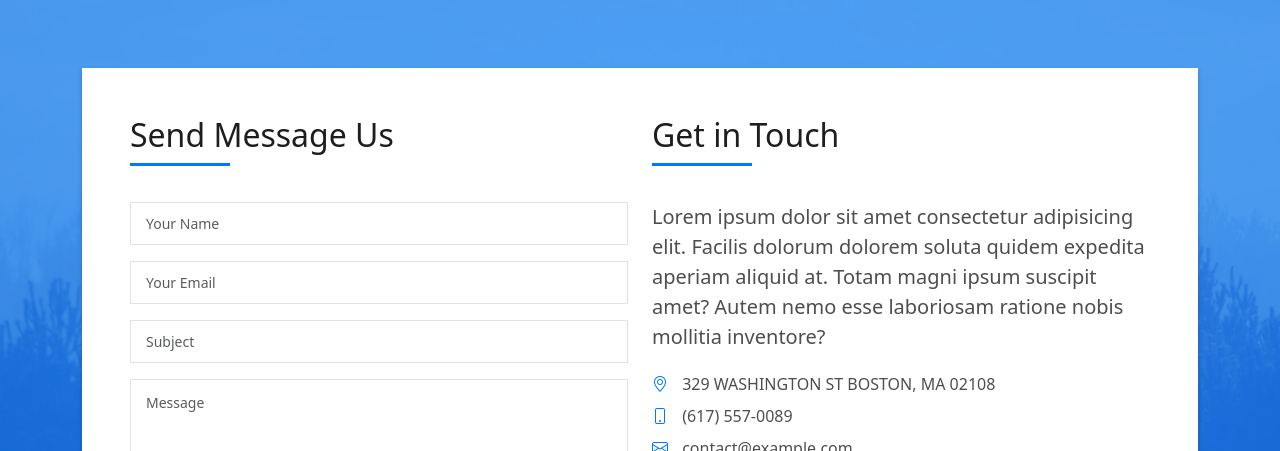
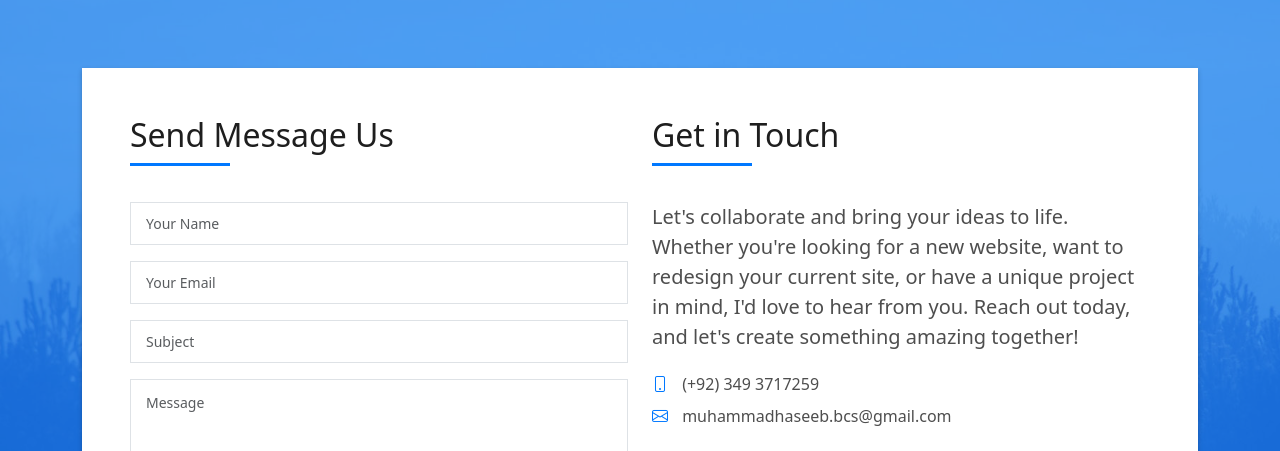
Before and after one commit to haseeb-mhk/Muhammad_haseeb_Portfolio, a plain HTML site: page index.html in a window 1280 px wide. Shown: the part 4541-4992 px from the top of the page. Drawn offline with Linux system fonts and the light colour scheme.

Commit message:
some updates

```diff
--- a/index.html
+++ b/index.html
@@ -576,15 +576,13 @@
                     </div>
                     <div class="more-info">
                       <p class="lead">
-                        Lorem ipsum dolor sit amet consectetur adipisicing elit. Facilis dolorum dolorem soluta quidem
-                        expedita aperiam aliquid at.
-                        Totam magni ipsum suscipit amet? Autem nemo esse laboriosam ratione nobis
-                        mollitia inventore?
+                        Let's collaborate and bring your ideas to life. Whether you're looking for a new website, want to redesign your current site, or have a unique project in mind, I'd love to hear from you.
+
+Reach out today, and let's create something amazing together!
                       </p>
                       <ul class="list-ico">
-                        <li><span class="bi bi-geo-alt"></span> 329 WASHINGTON ST BOSTON, MA 02108</li>
-                        <li><span class="bi bi-phone"></span> (617) 557-0089</li>
-                        <li><span class="bi bi-envelope"></span> contact@example.com</li>
+                           <li><span class="bi bi-phone"></span> (+92) 349 3717259</li>
+                        <li><span class="bi bi-envelope"></span> muhammadhaseeb.bcs@gmail.com</li>
                       </ul>
                     </div>
                     <div class="socials">
```
